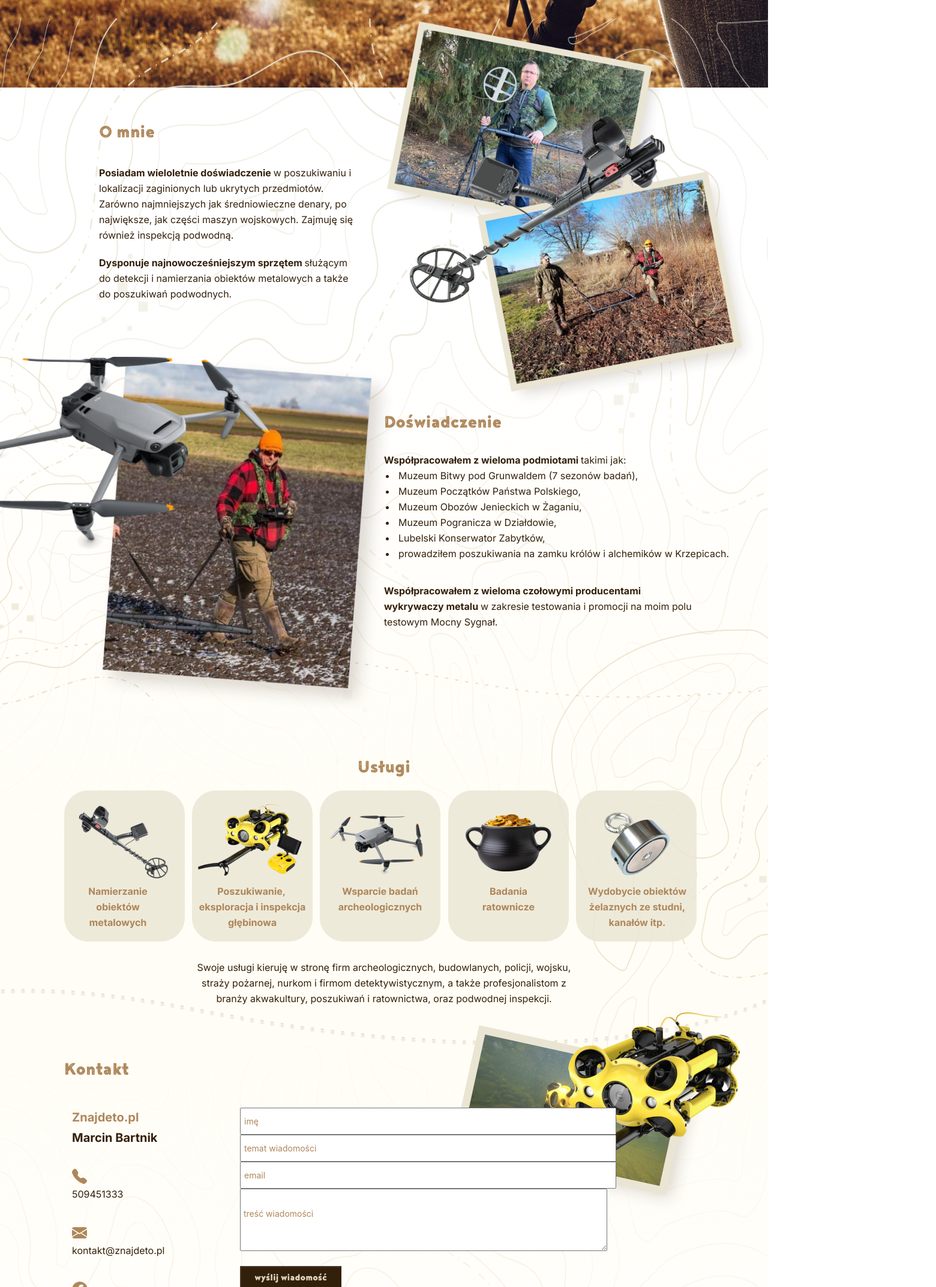
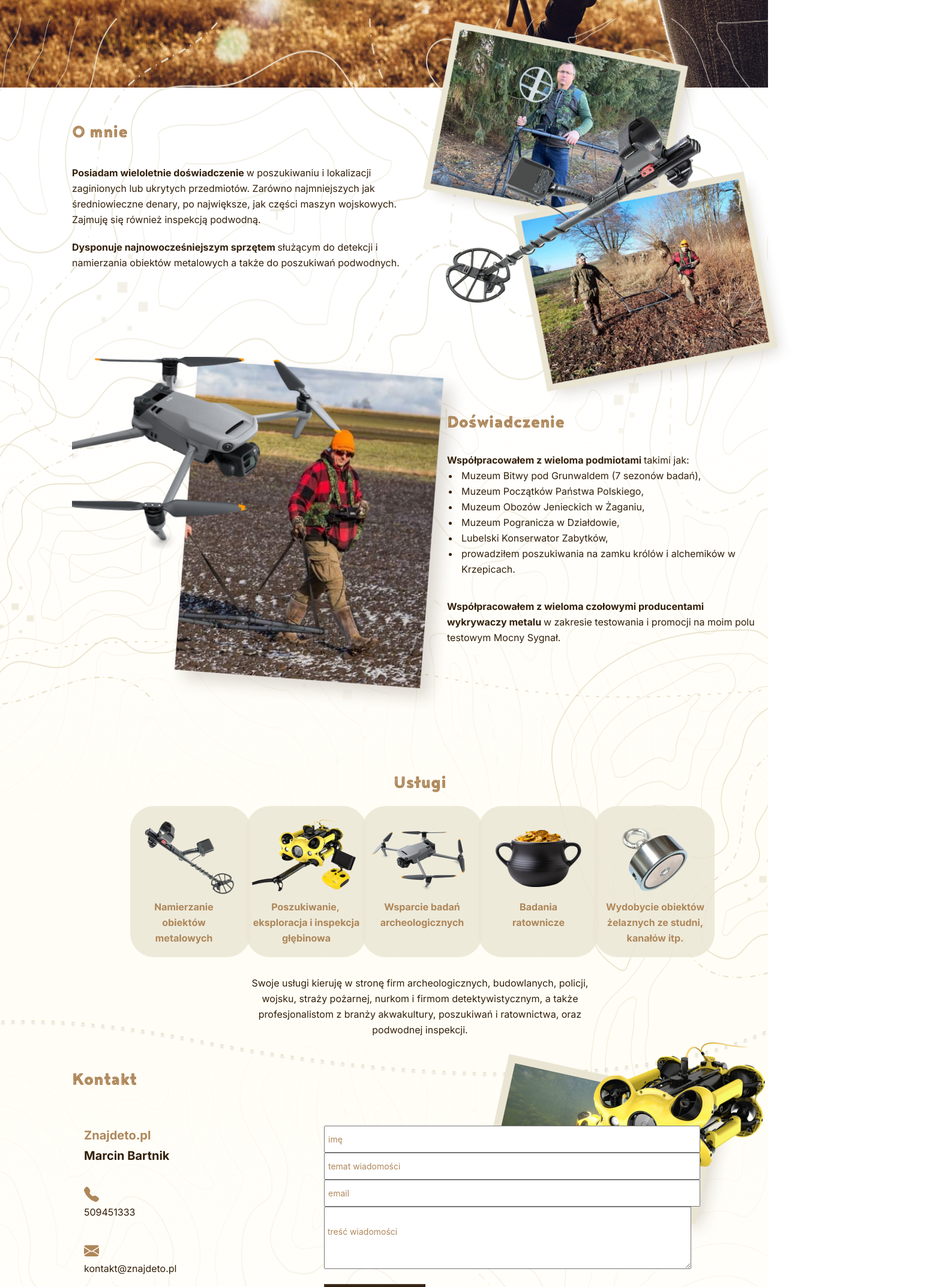
Before and after one commit to NatashaHatrum/ZnajdeTo, a React (Create React App) app: page / in a window 1280 px wide. Shown: the part 654-2800 px from the top of the page at 60% size, 1560 px wide, since content can reach past the window. Built offline with nearby package versions, Linux system fonts and the light colour scheme.

Commit message:
<Zmiana mobilnego widoku>

```diff
--- a/src/App.css
+++ b/src/App.css
@@ -24,6 +24,8 @@ body {
         padding-left: 0
     }
 }
+
+
 
 @media only screen and (max-width: 576px) {
     .tempColumn2 {
@@ -138,12 +140,21 @@ body {
     height: auto;
 }
 
-.css-dev-only-do-not-override-10ed4xt .ant-menu .ant-menu-item a:hover {
+/*.css-dev-only-do-not-override-10ed4xt .ant-menu .ant-menu-item a:hover {
     color: #33200B;
-}
+}*/
 
 .linkMenu {
     text-decoration: none;
+
+}
+
+.linkMenu:hover {
+    color: #33200B !important;
+}
+
+#iconFB:hover svg {
+    color: #AE875A !important;
 }
 
 .title {
--- a/src/Components/Doświadczenie/Education.jsx
+++ b/src/Components/Doświadczenie/Education.jsx
@@ -26,14 +26,15 @@ const Education = () => {
 
         <>
             <img src={documentBackground2} className={style.documentBackground2}/>
-
             <img src={backgroundVector} className={style.backgroundVector}/>
 
-            <Row id='002'>
-                <Col  lg={{span: 12, order: 0}} xs={{span: 3, order: 1}}>
+            <Row  className={style.tempRow4}>
+                <Col span={24} className={style.tempColumn4}>
+                    <Row id='002' gutter={[90]}>
+                        <Col lg={{span: 12, order: 0}} xs={{span: 3, order: 1}}>
                             {imageTable2.map((el, index) => <img key={index} src={el.src} className={el.className}/>)}
                         </Col>
-                <Col   lg={{span: 12,}} xs={{span: 24}}>
+                        <Col lg={{span: 12,}} xs={{span: 24}}>
                             <h3 className={style.titleContent}>Doświadczenie</h3>
                             <Typography className={style.paragraf}>
                                 <b>Współpracowałem z wieloma podmiotami </b> takimi jak:
@@ -46,11 +47,14 @@ const Education = () => {
                                     <li>prowadziłem poszukiwania na zamku królów i alchemików w Krzepicach.</li>
                                 </ul>
                             </Typography>
-
                             <Typography className={style.paragraf1}>
                                 <b>Współpracowałem z wieloma czołowymi producentami wykrywaczy metalu </b>
                                 w zakresie testowania i promocji na moim polu testowym Mocny Sygnał.
                             </Typography>
+                        </Col>
+                    </Row>
+
+
                 </Col>
             </Row>
 
--- a/src/Components/Doświadczenie/Education.module.css
+++ b/src/Components/Doświadczenie/Education.module.css
@@ -12,7 +12,24 @@
     background: none;
     width: 100vw;
 }
+.tempRow4 {
+    padding-left: 120px;
+    width: 100%;
+    display: flex;
+    justify-content: center}
 
+@media only screen and (max-width: 992px) {
+    .tempRow4 {
+        padding-left: 0
+    }
+}
+
+.tempColumn4 {
+    display: flex;
+    flex-direction: column;
+    justify-content: center;
+    max-width: 1440px;
+}
 .photoContent4 {
     position: absolute;
     width: 490px;
@@ -78,18 +95,17 @@
     }
 
     .photoContent4 {
-
         width: 290px;
         margin-left: 65px;
+    }
 
-    }
 
     .photoContent5 {
         width: 200px;
     }
 
     .documentBackground2 {
-        width: 1800px;
+        width: 100vw;
         height: 3570px;
 
     }
--- a/src/Components/Header/Header.jsx
+++ b/src/Components/Header/Header.jsx
@@ -42,8 +42,8 @@ const AppMenu = ({isInline = false, setClose}) => {
                     key: "#004",
                 },
                 {
-                    label:  <a href={'https://www.facebook.com/profile.php?id=100089563406302&is_tour_dismissed=true'} target="_blank">
-                        <svg xmlns="http://www.w3.org/2000/svg" width="25" height="25" fill="#33200B"
+                    label:  <a  href={'https://www.facebook.com/profile.php?id=100089563406302&is_tour_dismissed=true'} target="_blank">
+                        <svg id='iconFB' xmlns="http://www.w3.org/2000/svg" width="25" height="25" fill="#33200B"
                                                                        className="bi bi-facebook" viewBox="0 0 16 16">
                         <path
                             d="M16 8.049c0-4.446-3.582-8.05-8-8.05C3.58 0-.002 3.603-.002 8.05c0
--- a/src/Components/Kontakt/Kontakt.jsx
+++ b/src/Components/Kontakt/Kontakt.jsx
@@ -9,24 +9,30 @@ import Formularz from "../Form/Form";
 const Kontakt = () => {
     return (
         <>
-
-            <Row justify='center' id='004'>
-                <Col lg={{span: 20}} xs={{span: 12}}>
+            <Row className={style.tempRow5}>
+                <Col span={24} className={style.tempColumn5}>
+                    <Row id='004' >
+                        <Col lg={{span: 13}} xs={{span: 24}}>
                             <h3 className={style.titleContent}>Kontakt</h3>
                         </Col>
-                <Col  lg={{span: 3, offset:7}} xs={{span: 12, offset:1}}>
+                        <Col lg={{span: 3}} xs={{span: 24, offset: 1}}>
                             <img className={style.foto1} src={foto1}/>
                             <img className={style.foto2} src={foto2}/>
                         </Col>
                     </Row>
-            <Row justify='center' style={{position: 'absolute', marginTop: '13%', width: '100vw'}}>
-                <Col  lg={{span: 7, pull: 0 }} xs={{span: 24, pull:5}}>
+                </Col>
+            </Row>
+            <Row className={style.tempRow5}  >
+                <Col span={24} className={style.tempColumn5}>
+                    <Row justify='start' className={style.tempRow6}>
+                        <Col lg={{span: 7, pull: 0}} xs={{span: 24}}>
                             <div className={style.kontaktsContent}>
                                 <h2>Znajdeto.pl</h2>
                                 <span className={style.name}>Marcin Bartnik</span>
                                 <div className={style.ikons}>
                                     <a href="tel:509451333">
-                            <svg xmlns="http://www.w3.org/2000/svg" width="25" height="25" fill="currentColor"
+                                        <svg xmlns="http://www.w3.org/2000/svg" width="25" height="25"
+                                             fill="currentColor"
                                              className="bi bi-telephone-fill" viewBox="0 0 16 16">
                                             <path fillRule="evenodd"
                                                   d="M1.885.511a1.745 1.745 0 0 1 2.61.163L6.29 2.98c.329.423.445.974.315 1.494l-.547 2.19a.678.678 0 0 0 .178.643l2.457 2.457a.678.678 0 0 0 .644.178l2.189-.547a1.745 1.745 0 0 1 1.494.315l2.306 1.794c.829.645.905 1.87.163 2.611l-1.034 1.034c-.74.74-1.846 1.065-2.877.702a18.634 18.634 0 0 1-7.01-4.42 18.634 18.634 0 0 1-4.42-7.009c-.362-1.03-.037-2.137.703-2.877L1.885.511z"/>
@@ -36,7 +42,8 @@ const Kontakt = () => {
                                 <p className={style.info}>509451333</p>
                                 <div className={style.ikons}>
                                     <a href="mailto:znajdetopl@gmail.com">
-                            <svg xmlns="http://www.w3.org/2000/svg" width="25" height="25" fill="currentColor"
+                                        <svg xmlns="http://www.w3.org/2000/svg" width="25" height="25"
+                                             fill="currentColor"
                                              className="bi bi-envelope-fill" viewBox="0 0 16 16">
                                             <path
                                                 d="M.05 3.555A2 2 0 0 1 2 2h12a2 2 0 0 1 1.95 1.555L8 8.414.05 3.555ZM0 4.697v7.104l5.803-3.558L0 4.697ZM6.761 8.83l-6.57 4.027A2 2 0 0 0 2 14h12a2 2 0 0 0 1.808-1.144l-6.57-4.027L8 9.586l-1.239-.757Zm3.436-.586L16 11.801V4.697l-5.803 3.546Z"/>
@@ -45,8 +52,10 @@ const Kontakt = () => {
                                 </div>
                                 <p className={style.info}>kontakt@znajdeto.pl</p>
                                 <div className={style.ikons}>
-                            <a href='https://www.facebook.com/profile.php?id=100089563406302&is_tour_dismissed=true' target="_blank" className='link'>
-                                <svg xmlns="http://www.w3.org/2000/svg" width="26" height="26" fill="currentColor"
+                                    <a href='https://www.facebook.com/profile.php?id=100089563406302&is_tour_dismissed=true'
+                                       target="_blank" className='link'>
+                                        <svg xmlns="http://www.w3.org/2000/svg" width="26" height="26"
+                                             fill="currentColor"
                                              className="bi bi-facebook" viewBox="0 0 16 16">
                                             <path
                                                 d="M16 8.049c0-4.446-3.582-8.05-8-8.05C3.58 0-.002 3.603-.002 8.05c0
@@ -59,8 +68,11 @@ const Kontakt = () => {
                                 <p className={style.info}> odwiedź nas <br/> na facebooku </p>
                             </div>
                         </Col>
-                <Col xxl={{span: 16}} xl={{span: 16}} lg={{span: 16}} xs={{span: 22}}><Formularz/></Col>
+                        <Col xxl={{span: 17}} xl={{span: 14}} lg={{span: 17}}  xs={{span: 22}}><Formularz/></Col>
                     </Row>
+                </Col>
+            </Row>
+
 
         </>
 
--- a/src/Components/Kontakt/Kontakt.module.css
+++ b/src/Components/Kontakt/Kontakt.module.css
@@ -7,6 +7,26 @@
     position: absolute;
     color: #AE875A;
     padding-top: 8%;
+}
+
+.tempRow5 {
+    padding-left: 120px;
+    width: 100%;
+    display: flex;
+    justify-content: center;
+}
+
+@media only screen and (max-width: 992px) {
+    .tempRow5 {
+        padding-left: 0
+    }
+}
+
+.tempColumn5 {
+    display: flex;
+    flex-direction: column;
+    justify-content: center;
+    max-width: 1440px;
 }
 
 .foto1 {
@@ -20,16 +40,16 @@
     padding-top: 5%;
 }
 
-.kontaktsContent {
-    margin-left: 25%;
-}
-
 .kontaktsContent .name {
     font-family: 'Inter';
     font-weight: 700;
     font-size: 20px;
     line-height: 26px;
     color: #33200B;
+}
+
+.kontaktsContent {
+    padding-left: 20px;
 }
 
 .kontaktsContent h2 {
@@ -62,29 +82,50 @@
     color: #AE875A;
     padding-top: 39px;
 }
-.info a{
+
+.info a {
     color: #33200B;
     text-decoration: none;
 }
 
+.tempRow6 {
+    position: absolute;
+    margin-top: 57%;
+    width: 1440px;
+}
+
 @media screen and (max-width: 992px) {
     .kontaktsContent {
-        padding-top: 40px;
+        padding-top: 35px;
     }
 
     .titleContent {
-        padding-left: 20%;
-        padding-top: 15%;
+        margin-left: 35%;
     }
 
     .foto1 {
-        width: 290px;
-        padding-top: 85%;
+        width: 280px;
+        padding-top: 46%;
+        margin-left: 90px;
+        padding-left: 30px;
     }
 
     .foto2 {
-        width: 230px;
-        padding-left: 55%;
-        padding-top: 145%;
+        width: 320px;
+        margin-left: 5%;
+        padding-top: 70%;
+
+    }
+
+    .tempRow6 {
+        width: 100vw;
+        padding-top: 190%;
+        padding-left: 15px;
     }
 }
+
+@media screen and (min-width: 1366px) {
+    .foto2 {
+        z-index: 1000;
+    }
+}
--- a/src/Components/OMnie/OMnie.jsx
+++ b/src/Components/OMnie/OMnie.jsx
@@ -30,9 +30,10 @@ const OMnie = () => {
 
         <>
             <img src={documentBackground} className={style.documentBackground}/>
-
+            <Row className={style.tempRow3}>
+                <Col span={24} className={style.tempColumn}>
                     <Row id='001'>
-                <Col  lg={{span: 12,}} xs={{span: 24}}>
+                        <Col lg={{span: 12,}} xs={{span: 24}}>
                             <h3 className={style.titleContent}>O mnie</h3>
                             <Typography className={style.paragraf1}>
                                 <b>Posiadam wieloletnie doświadczenie </b> w poszukiwaniu i lokalizacji zaginionych
@@ -40,7 +41,8 @@ const OMnie = () => {
                                 największe, jak części maszyn wojskowych. Zajmuję się również inspekcją podwodną.
                             </Typography>
                             <Typography className={style.paragraf1}>
-                        <b>Dysponuje najnowocześniejszym sprzętem </b> służącym do detekcji i namierzania obiektów
+                                <b>Dysponuje najnowocześniejszym sprzętem </b> służącym do detekcji i namierzania
+                                obiektów
                                 metalowych a także do poszukiwań podwodnych.
                             </Typography>
                         </Col>
@@ -48,10 +50,11 @@ const OMnie = () => {
                             {imageTable.map((el) => <img key={el.key} src={el.src} className={el.className}/>)}
                         </Col>
                     </Row>
-
+                </Col>
+            </Row>
         </>
 
     )
-}
+};
 
 export default OMnie;
--- a/src/Components/OMnie/OMnie.module.css
+++ b/src/Components/OMnie/OMnie.module.css
@@ -1,7 +1,7 @@
 .documentBackground {
     position: absolute;
     width: 100vw;
-    height: calc(1450px + 1450px*0.08);
+    height: calc(1450px + 1450px * 0.08);
     /* mask-image:linear-gradient(to right bottom, rgba(0, 0, 0, 1.0) 0%, transparent 100%);*/
 }
 
@@ -10,7 +10,7 @@
     font-weight: 500;
     font-size: 34px;
     color: #AE875A;
-    padding: 170px 0 25px 165px;
+    padding: 170px 0 25px 0;
     position: relative
 }
 
@@ -21,7 +21,7 @@
     font-size: 16px;
     line-height: 26px;
     color: #33200B;
-    padding-left: 165px;
+    padding-right: 20px;
     padding-bottom: 20px;
 }
 
@@ -33,7 +33,14 @@
 .photoContent {
     width: 477.19px;
     position: absolute
+}
 
+.tempRow001 {
+    padding-left: 120px
+}
+
+.tempColumn001 {
+    max-width: 1440px;
 }
 
 .photoContent2 {
@@ -55,33 +62,60 @@
 @media screen and (max-width: 992px) {
     .documentBackground {
         height: 2600px;
-        width: 1300px;
+        width: 100vw;
     }
-    .titleContent{
-padding: 60px 0 0 0 ;
+    .tempColumn001{
+        max-width: unset;
+    }
+    .titleContent {
+        padding: 60px 0 0 0;
         display: flex;
         justify-content: center;
 
     }
-    .paragraf1{
+
+    .paragraf1 {
         padding-left: 15px;
         width: 100vw;
         padding-right: 15px;
     }
-    .photoContent{
+
+    .photoContent {
         width: 297.19px;
         margin-left: 50px;
     }
-    .photoContent2{
+
+    .photoContent2 {
         padding-top: 50px;
         width: 269px;
         height: 364px;
         margin-left: 60px;
     }
-    .photoContent3{
+
+    .photoContent3 {
         width: 297.19px;
         margin-left: 80px;
         padding-top: 170px;
-        margin-right:0;
+        margin-right: 0;
     }
 }
+
+
+.tempRow3 {
+    padding-left: 120px;
+    width: 100%;
+    display: flex;
+    justify-content: center;}
+
+@media only screen and (max-width: 992px) {
+    .tempRow3 {
+        padding-left: 0
+    }
+}
+
+.tempColumn {
+    display: flex;
+    flex-direction: column;
+    justify-content: center;
+    max-width: 1440px;
+}
--- a/src/Components/Servises/Servises.jsx
+++ b/src/Components/Servises/Servises.jsx
@@ -35,6 +35,8 @@ const Servises = () => {
     return (
 
         <>
+            <Row className={style.tempRow4}>
+                <Col span={24} className={style.tempColumn4}>
                     <Row id='003'>
                         <h3 className={style.titleContent}>Usługi</h3>
                     </Row>
@@ -59,10 +61,13 @@ const Servises = () => {
                             </Typography>
                         </Col>
                     </Row>
+                </Col>
+            </Row>
             <Row>
                 <Col span={24}>
                     <img alt={'photo service3'} src={backgroundVector2} className={style.backgroundVector2}/>
-                </Col></Row>
+                </Col>
+            </Row>
 
 
         </>
--- a/src/Components/Servises/Servises.module.css
+++ b/src/Components/Servises/Servises.module.css
@@ -11,6 +11,24 @@
     padding-bottom: 19px;
 }
 
+.tempRow4 {
+    padding-left: 120px;
+    width: 100%;
+    display: flex;
+    justify-content: center;}
+
+@media only screen and (max-width: 992px) {
+    .tempRow4 {
+        padding-left: 0
+    }
+}
+
+.tempColumn4 {
+    display: flex;
+    flex-direction: column;
+    justify-content: center;
+    max-width: 1440px;
+}
 .servisPhoto5 {
     position: absolute;
  }
```
Lines whose indentation alone changed are shown as unchanged.
